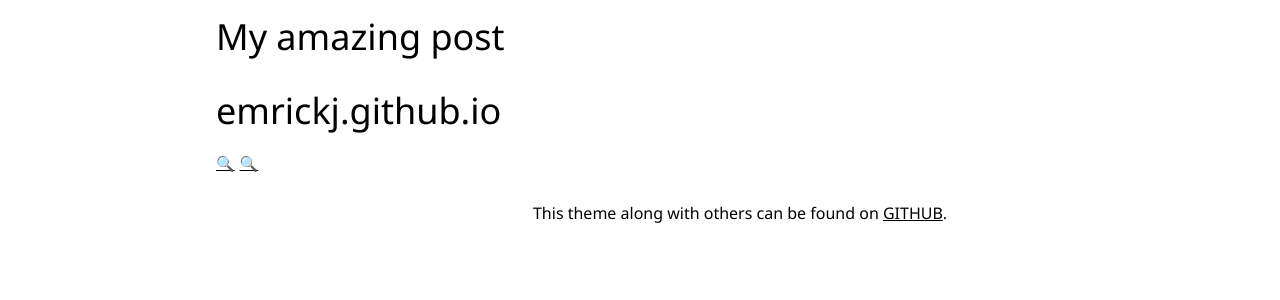
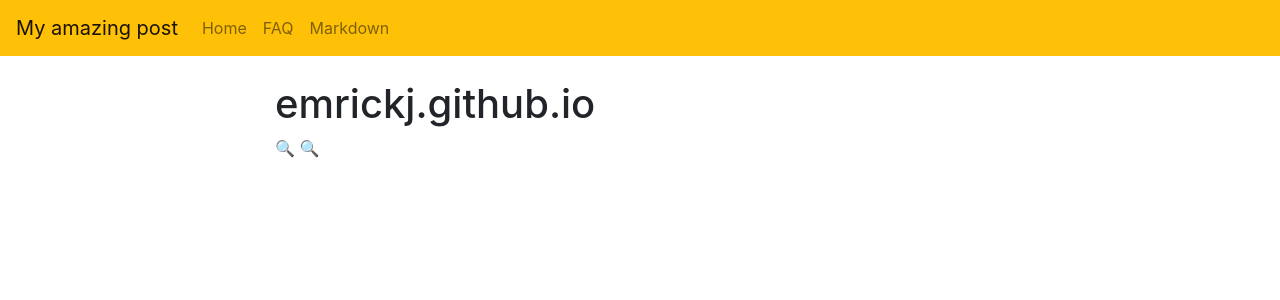
Before and after one commit to emrickj/emrickj.github.io, a Jekyll site: the page built from README.md, in a window 1280 px wide. Shown: the top 300 px of the page. Built offline with Jekyll 4.4.1, drawn with Linux system fonts in a browser that asks for light colours; nearby versions of some CDN libraries; our own code applies the rules of GitHub Pages for plain Markdown files; comment, search, counter and statistics services are not loaded.

Commit message:
Add files via upload

```diff
--- a/_layouts/page.html
+++ b/_layouts/page.html
@@ -1,60 +1,62 @@
 <!DOCTYPE html>
 <html lang="{{ site.lang | default: "en-US" }}">
 <head>
-<meta name="viewport" content="width=device-width, initial-scale=1">
-<link rel="stylesheet" href="https://www.w3schools.com/w3css/4/w3.css">
-<link rel="stylesheet" href="https://www.w3schools.com/lib/w3-theme-yellow.css">
+<meta charset="utf-8">
+<meta name="viewport" content="width=device-width,initial-scale=1">
+<link rel="stylesheet" href="https://maxcdn.bootstrapcdn.com/bootstrap/4.0.0/css/bootstrap.min.css">
 <link rel="stylesheet" href="https://cdnjs.cloudflare.com/ajax/libs/font-awesome/4.7.0/css/font-awesome.min.css">
 	<title>{{ site.title | default: site.github.repository_name }}</title>
 <style>
-t1 { white-space: pre-wrap;}
+@media (min-width: 576px) {
+	form label {text-align: right;}
+}
 
 
    </style>
 </head>
-<body>
-
-<!-- Sidebar -->
-<div class="w3-sidebar w3-light-grey w3-bar-block w3-large w3-collapse w3-card-2 w3-animate-left"
- style="width:200px;" id="mySidebar">
-<button class="w3-bar-item w3-button w3-large w3-hide-large" onclick="w3_close()">Close &times;</button>
+<body class='page1' id='demo'>
+<nav class="navbar navbar-expand-md bg-warning navbar-light">
+  <a class="navbar-brand" href="#">{{ site.title | default: site.github.repository_name }}</a>
+  <button type="button" class="navbar-toggler" data-toggle="collapse" data-target="#myNavbar">
+	<span class="navbar-toggler-icon"></span>
+  </button>
+    <div class="collapse navbar-collapse" id="myNavbar">
+      <ul class="navbar-nav">
 	{% for item in site.webpages %}
 		{% assign bs = "" %}
 		{% if page.url == item.url %}
-		{% assign bs = " w3-gray" %}
+		    {% assign bs = " active" %}
 		{% endif %}
-	<a href='{{ item.url | relative_url }}' class='w3-bar-item w3-button{{ bs }}'>{{ item.title }}</a>
+        <li class='nav-item'><a class='nav-link{{ bs }}' href='{{ item.url | relative_url }}'>{{ item.title }}</a></li>
 	{% endfor %}
+      </ul>
     </div>
-
-<!-- Page Content -->
-<div class="w3-main" style="margin-left:200px">
-<div class="w3-theme-dark">
-  <button class="w3-button w3-theme-dark w3-xlarge w3-hide-large" onclick="w3_open()">&#9776;</button>
+</nav>
+   <div class="container">
+      <div class="row">
+         <div class="col-md-2">
          </div>
-<div class="w3-container w3-theme">
-  <h1>{{ site.title | default: site.github.repository_name }}</h1>
+         <div class="col-md-8">
+		    {% if page.image_url %}
+            <img class='img-fluid' src='{{ page.image_url | relative url }}'>
+			{% endif %}
+            <br>
          </div>
-{% if page.image_url %}
-<img class='w3-image' src='{{ page.image_url | relative url }}' style='width:100%'>
-{% endif %}
-
-<div class="w3-container">
+         <div class="col-md-2">
+         </div>
+      </div>
+      <div class="row">
+         <div class="col-md-2">
+         </div>
+         <div class="col-md-8">
                      {{ content }}
          </div>
-<div class="w3-container w3-theme-dark">
-<center><h6>This theme along with others can be found on <a href="https://github.com/emrickj/jekyll-themes">GITHUB</a>.</h6></center>
+         <div class="col-md-2">
          </div>
       </div>
-
-<script>
-function w3_open() {
-    document.getElementById("mySidebar").style.display = "block";
-}
-function w3_close() {
-    document.getElementById("mySidebar").style.display = "none";
-}
-</script>
-
+   </div>
+<script src="https://ajax.googleapis.com/ajax/libs/jquery/3.3.1/jquery.min.js"></script>
+<script src="https://cdnjs.cloudflare.com/ajax/libs/popper.js/1.12.9/umd/popper.min.js"></script>
+<script src="https://maxcdn.bootstrapcdn.com/bootstrap/4.0.0/js/bootstrap.min.js"></script>
 </body>
 </html>
```
Lines whose indentation alone changed are shown as unchanged.
